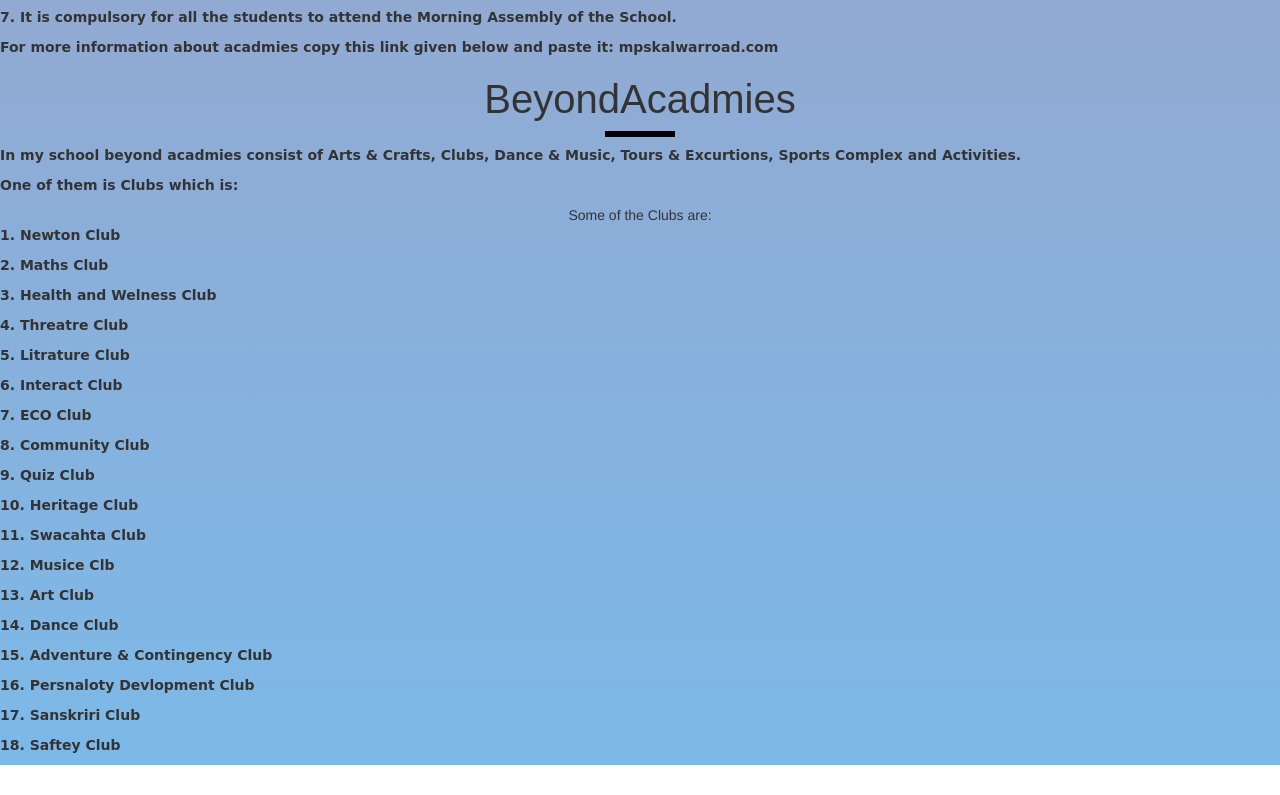
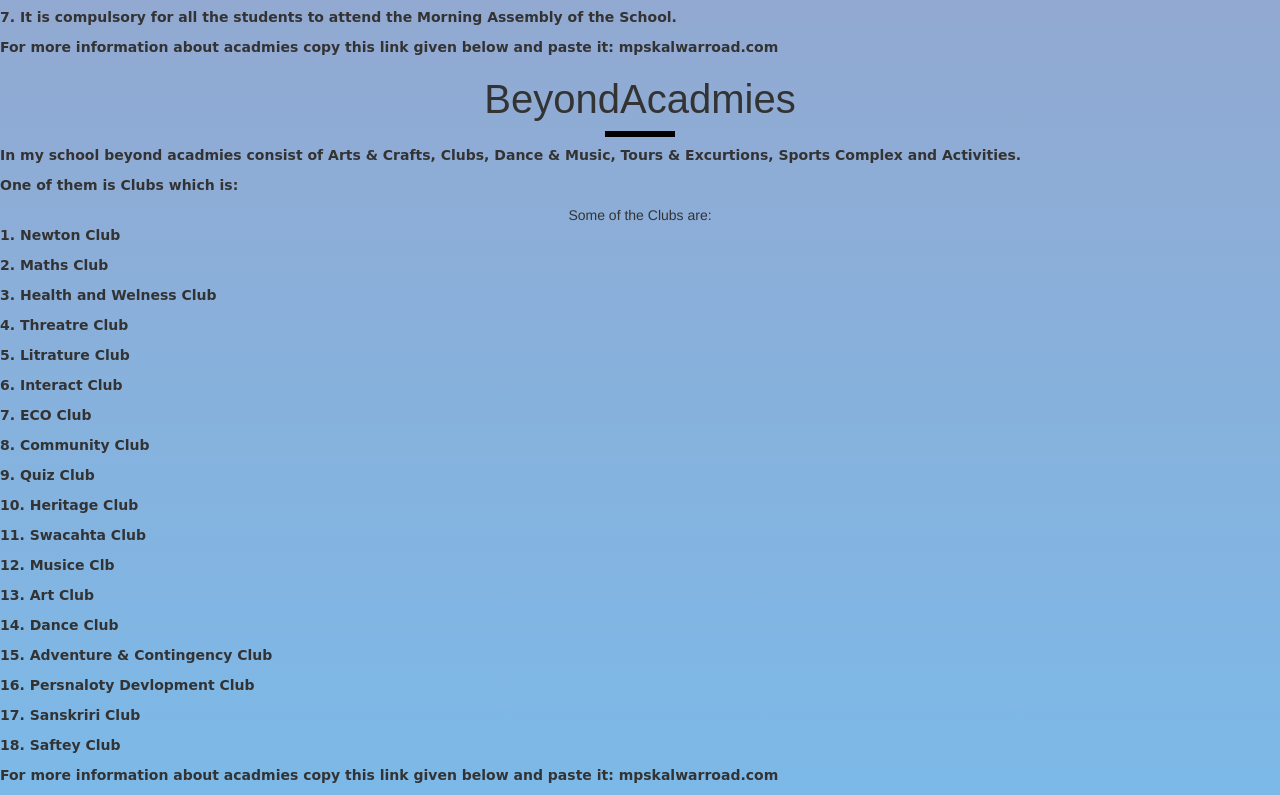
Before and after one commit to Y-teach-blip/School-Website--1, a plain HTML site: page index.html in a window 1280 px wide. Shown: the part 3863-4658 px from the top of the page. Before the commit the page ends 4628 px from the top, so only its background shows below. Drawn offline with nearby package versions, Linux system fonts and the light colour scheme.

Commit message:
Add files via upload

```diff
--- a/index.html
+++ b/index.html
@@ -182,6 +182,7 @@ wear any rings, bracelets, ear rings or any other items of jewellery in the scho
         <p>16. Persnaloty Devlopment Club</p>
         <p>17. Sanskriri Club</p>
         <p>18. Saftey Club</p>
+         <p> For more information about acadmies copy this link given below and paste it: mpskalwarroad.com</p>
     </section>
 
     <script async src="https://drv.tw/inc/wd.js"></script>
```
